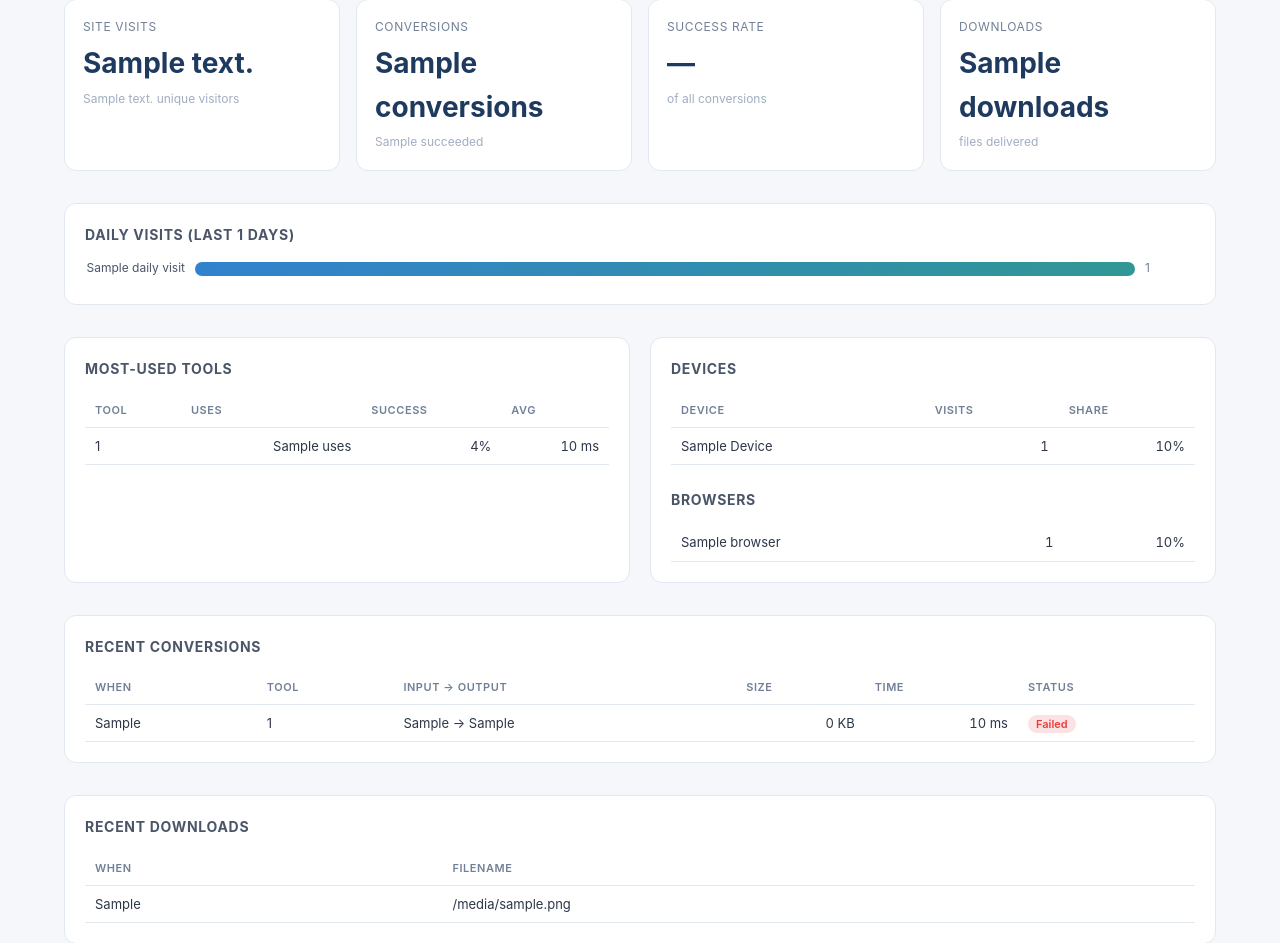
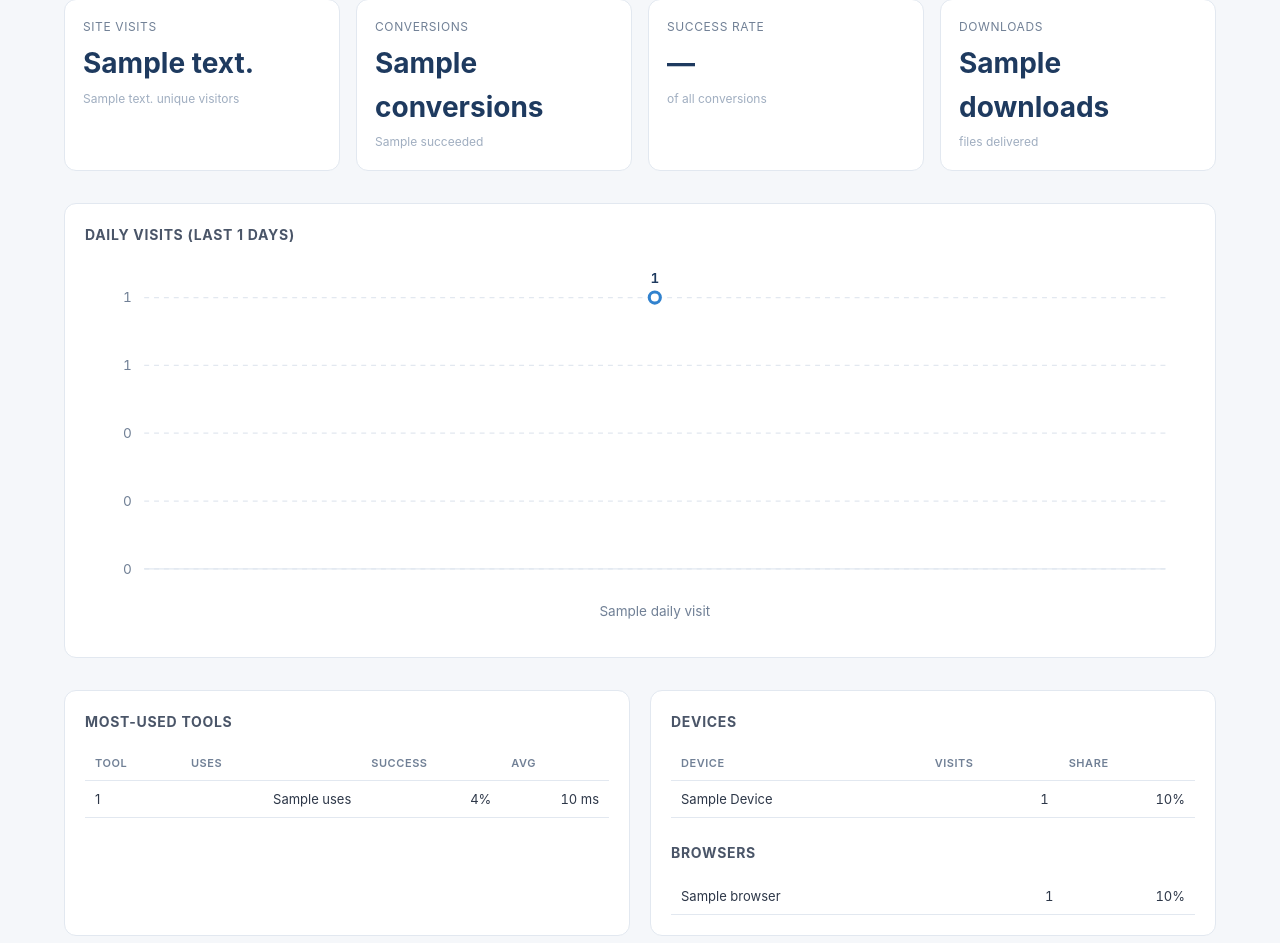
Before and after one commit to sjkcodez/PyPDF-Studio, a Flask app: template templates/admin.html in a window 1280 px wide. Shown: the part 498-1441 px from the top of the page. Run offline with Flask 3, Linux system fonts and the light colour scheme; the template is opened without the code that fills it: most values are stand-ins (such as "Sample title", 1, 10 or a date in 2020); some libraries are stand-ins or nearby versions.

Commit message:
profile and analytics pages fixed

```diff
--- a/templates/admin.html
+++ b/templates/admin.html
@@ -49,13 +49,74 @@
                  border-radius: 999px; font-size: 11px; font-weight: 600; }
     .pill-fail { background: rgba(229,62,62,0.14); color: var(--error); padding: 2px 8px;
                  border-radius: 999px; font-size: 11px; font-weight: 600; }
-    .bar-row { display: flex; align-items: center; gap: 10px; margin-bottom: 6px; }
-    .bar-label { font-size: 12px; color: var(--text-soft); width: 100px; text-align: right; }
-    .bar-track { flex: 1; height: 14px; background: var(--border); border-radius: 7px; overflow: hidden; }
-    .bar-fill { height: 100%; background: linear-gradient(90deg, var(--blue), var(--teal)); }
-    .bar-value { font-size: 12px; color: var(--muted); width: 50px; }
 
-    /* User badge + logout */
+    /* ---- Line chart ---- */
+    .chart-wrap {
+      width: 100%;
+      padding: 4px 0;
+    }
+    .line-chart {
+      width: 100%;
+      height: auto;
+      display: block;
+      overflow: visible;
+    }
+    .line-chart .grid-line {
+      stroke: var(--border);
+      stroke-width: 1;
+      stroke-dasharray: 4 4;
+    }
+    .line-chart .axis-line {
+      stroke: var(--border);
+      stroke-width: 1;
+    }
+    .line-chart .axis-label {
+      fill: var(--muted);
+      font-size: 11px;
+      font-family: -apple-system, "Segoe UI", system-ui, sans-serif;
+      font-variant-numeric: tabular-nums;
+    }
+    .line-chart .area-fill {
+      fill: url(#areaGrad);
+      stroke: none;
+    }
+    .line-chart .line-path {
+      fill: none;
+      stroke: var(--blue);
+      stroke-width: 2.5;
+      stroke-linejoin: round;
+      stroke-linecap: round;
+    }
+    .line-chart .dot-outer {
+      fill: var(--surface);
+      stroke: var(--blue);
+      stroke-width: 2.5;
+      transition: r 0.15s ease, fill 0.15s ease;
+    }
+    .line-chart .dot-hit {
+      fill: transparent;
+      cursor: pointer;
+    }
+    .line-chart .dot-hit:hover + .dot-outer {
+      r: 6.5;
+      fill: var(--blue);
+    }
+    .line-chart .dot-label {
+      fill: var(--navy);
+      font-size: 11px;
+      font-weight: 600;
+      font-family: -apple-system, "Segoe UI", system-ui, sans-serif;
+      font-variant-numeric: tabular-nums;
+      pointer-events: none;
+    }
+    .chart-empty {
+      color: var(--muted);
+      font-size: 13px;
+      text-align: center;
+      padding: 40px 0;
+    }
+
+    /* ---- User badge + logout ---- */
     .admin-badge {
       display: flex; align-items: center; gap: 10px;
       padding: 6px 12px;
@@ -88,7 +149,7 @@
       border-color: rgba(248,81,73,0.55);
     }
 
-    /* ---- Profile picture management ---- */
+    /* ---- Avatar management ---- */
     .avatar-manage {
       display: grid;
       grid-template-columns: auto 1fr;
@@ -183,9 +244,7 @@
       border-color: rgba(229,62,62,0.35) !important;
       background: linear-gradient(180deg, rgba(229,62,62,0.03), transparent) !important;
     }
-    .danger-card h2 {
-      color: var(--error) !important;
-    }
+    .danger-card h2 { color: var(--error) !important; }
     .danger-flex {
       display: flex;
       align-items: flex-start;
@@ -320,22 +379,124 @@
       </div>
     </div>
 
-    <!-- ============ DAILY CHART ============ -->
+    <!-- ============ DAILY VISITS — LINE CHART ============ -->
     <div class="card" style="margin-bottom: 32px;">
       <h2>Daily visits (last {{ stats.daily_visits|length }} days)</h2>
+
       {% if stats.daily_visits %}
+        {# ---------- Layout calculations ---------- #}
+        {% set n = stats.daily_visits|length %}
         {% set maxv = stats.daily_visits|map(attribute='count')|max or 1 %}
+        {% set chart_w = 900 %}
+        {% set chart_h = 300 %}
+        {% set pad_l = 48 %}
+        {% set pad_r = 24 %}
+        {% set pad_t = 28 %}
+        {% set pad_b = 52 %}
+        {% set inner_w = chart_w - pad_l - pad_r %}
+        {% set inner_h = chart_h - pad_t - pad_b %}
+        {% set bottom_y = pad_t + inner_h %}
+
+        {# ---------- Compute coordinates for each point ---------- #}
+        {% set ns = namespace(points='', dots=[]) %}
         {% for d in stats.daily_visits %}
-        <div class="bar-row">
-          <div class="bar-label">{{ d.label }}</div>
-          <div class="bar-track">
-            <div class="bar-fill" style="width: {{ (d.count / maxv * 100)|round(1) }}%"></div>
-          </div>
-          <div class="bar-value">{{ d.count }}</div>
+          {% set i = loop.index0 %}
+          {% if n == 1 %}
+            {% set x = pad_l + (inner_w / 2) %}
+          {% else %}
+            {% set x = pad_l + (i * inner_w / (n - 1)) %}
+          {% endif %}
+          {% set y = pad_t + inner_h - (d.count / maxv * inner_h) %}
+          {% set ns.points = ns.points ~ (x|round(2)) ~ ',' ~ (y|round(2)) %}
+          {% if not loop.last %}{% set ns.points = ns.points ~ ' ' %}{% endif %}
+          {% set ns.dots = ns.dots + [{
+              'x': x, 'y': y,
+              'label': d.label,
+              'date': d.date,
+              'count': d.count,
+          }] %}
+        {% endfor %}
+
+        {# ---------- Build area path (line + drop to bottom) ---------- #}
+        {% set first = ns.dots[0] %}
+        {% set last = ns.dots[-1] %}
+        {% set area_d = 'M ' ~ (first.x|round(2)) ~ ',' ~ bottom_y
+                     ~ ' L ' ~ (first.x|round(2)) ~ ',' ~ (first.y|round(2)) %}
+        {% for dot in ns.dots[1:] %}
+          {% set area_d = area_d ~ ' L ' ~ (dot.x|round(2)) ~ ',' ~ (dot.y|round(2)) %}
+        {% endfor %}
+        {% set area_d = area_d ~ ' L ' ~ (last.x|round(2)) ~ ',' ~ bottom_y ~ ' Z' %}
+
+        <div class="chart-wrap">
+          <svg viewBox="0 0 {{ chart_w }} {{ chart_h }}"
+               preserveAspectRatio="xMidYMid meet"
+               class="line-chart"
+               role="img"
+               aria-label="Daily visit counts over time">
+
+            <defs>
+              <linearGradient id="areaGrad" x1="0" y1="0" x2="0" y2="1">
+                <stop offset="0%"   stop-color="#3182ce" stop-opacity="0.32"/>
+                <stop offset="100%" stop-color="#3182ce" stop-opacity="0"/>
+              </linearGradient>
+            </defs>
+
+            {# ---------- Horizontal grid lines + Y-axis labels ---------- #}
+            {% for g in range(5) %}
+              {% set frac = g / 4 %}
+              {% set y = pad_t + inner_h * frac %}
+              {% set val = (maxv * (1 - frac))|round(0)|int %}
+              <line class="grid-line"
+                    x1="{{ pad_l }}" y1="{{ y|round(2) }}"
+                    x2="{{ chart_w - pad_r }}" y2="{{ y|round(2) }}" />
+              <text class="axis-label"
+                    x="{{ pad_l - 10 }}" y="{{ (y + 4)|round(2) }}"
+                    text-anchor="end">{{ val }}</text>
+            {% endfor %}
+
+            {# ---------- Bottom axis line ---------- #}
+            <line class="axis-line"
+                  x1="{{ pad_l }}" y1="{{ bottom_y }}"
+                  x2="{{ chart_w - pad_r }}" y2="{{ bottom_y }}" />
+
+            {# ---------- X-axis date labels ---------- #}
+            {% for dot in ns.dots %}
+              <text class="axis-label"
+                    x="{{ dot.x|round(2) }}"
+                    y="{{ chart_h - 14 }}"
+                    text-anchor="middle">{{ dot.label }}</text>
+            {% endfor %}
+
+            {# ---------- Filled area under the line ---------- #}
+            <path class="area-fill" d="{{ area_d }}" />
+
+            {# ---------- The line itself ---------- #}
+            <polyline class="line-path" points="{{ ns.points }}" />
+
+            {# ---------- Data points + value labels ---------- #}
+            {% for dot in ns.dots %}
+              <g>
+                <circle class="dot-hit"
+                        cx="{{ dot.x|round(2) }}"
+                        cy="{{ dot.y|round(2) }}"
+                        r="10">
+                  <title>{{ dot.label }} — {{ dot.count }} visit(s)</title>
+                </circle>
+                <circle class="dot-outer"
+                        cx="{{ dot.x|round(2) }}"
+                        cy="{{ dot.y|round(2) }}"
+                        r="4.5" />
+                <text class="dot-label"
+                      x="{{ dot.x|round(2) }}"
+                      y="{{ (dot.y - 12)|round(2) }}"
+                      text-anchor="middle">{{ dot.count }}</text>
+              </g>
+            {% endfor %}
+
+          </svg>
         </div>
-        {% endfor %}
       {% else %}
-        <p style="color: var(--muted); font-size: 13px;">No visits recorded yet.</p>
+        <p class="chart-empty">No visits recorded yet.</p>
       {% endif %}
     </div>
 
@@ -440,7 +601,7 @@
       {% endif %}
     </div>
 
-    <!-- ============ DANGER ZONE — Reset analytics ============ -->
+    <!-- ============ DANGER ZONE ============ -->
     <div class="card danger-card">
       <h2>⚠️ Danger zone</h2>
       <div class="danger-flex">
```
Also changed, not shown: templates/about.html (+5 -4 lines).
